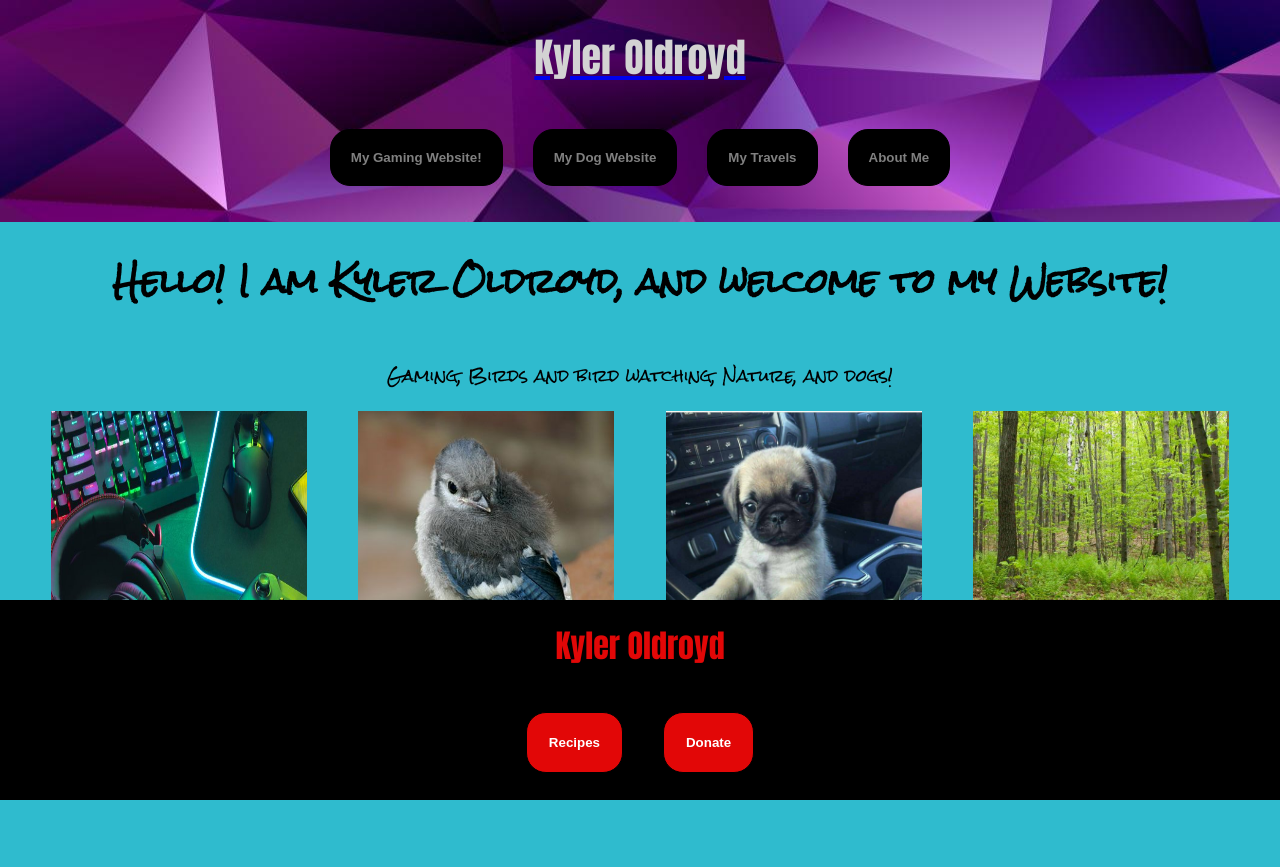
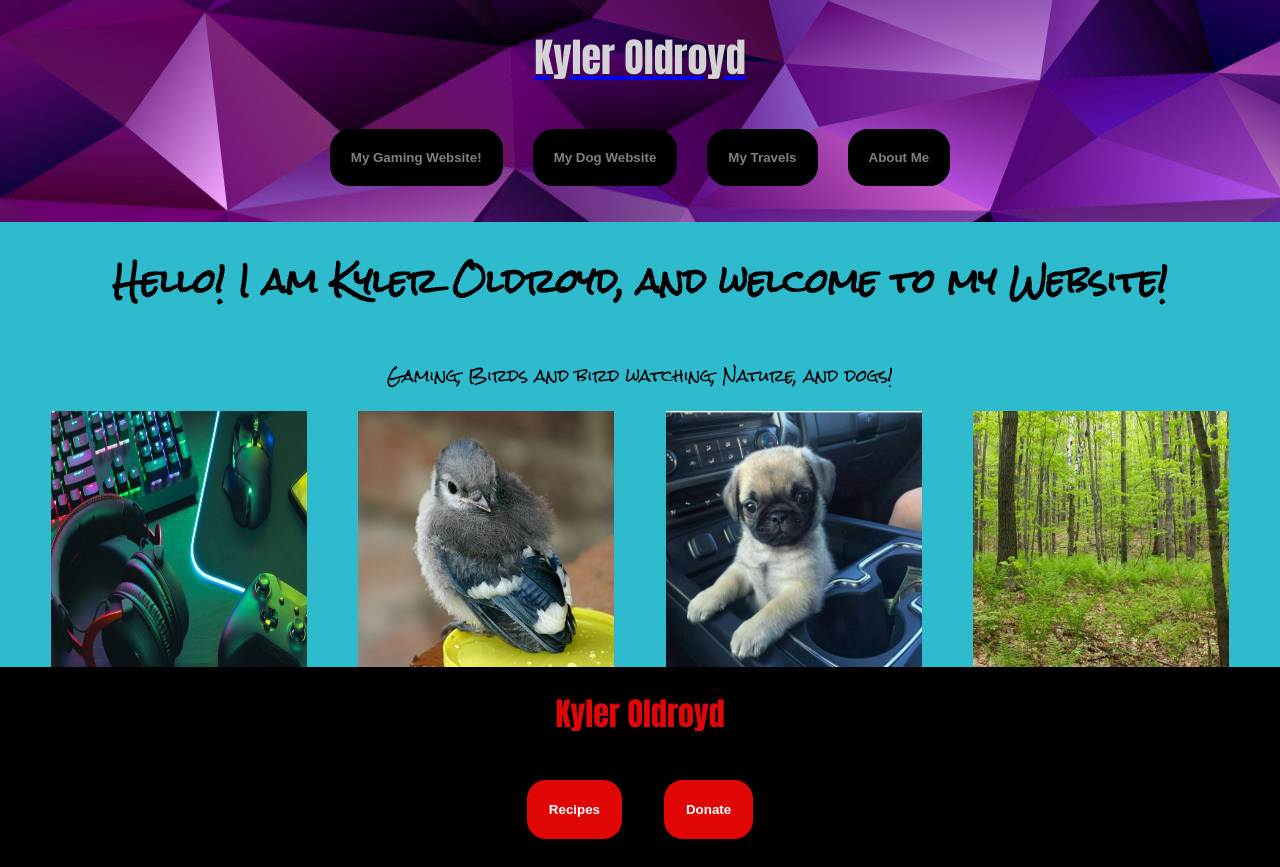
Before and after one commit to Jameson13B/kyler-oldroyd, a React (Create React App) app: page / in a window 1280 px wide. Before the commit the page ends 800 px from the top, so only its background shows below. Built offline with nearby package versions, Linux system fonts and the light colour scheme.

Commit message:
adjusted view for foot of page padding

```diff
--- a/src/App.css
+++ b/src/App.css
@@ -24,6 +24,9 @@
   color: grey;
   font-weight: bold;
 }
+.Content {
+  padding-bottom: 200px;
+}
 .FootOfPage {
   background: black;
   height: 200px;
--- a/src/App.js
+++ b/src/App.js
@@ -26,16 +26,15 @@ function App() {
           </Link>
         </div>
       </div>
-      <div className="content">
-        <Route exact path='/' component={Home} />
-        <Route path='/gaming' component={Gaming} />
+      <div className="Content">
+        <Route exact path="/" component={Home} />
+        <Route path="/gaming" component={Gaming} />
         {/* <Route path='/dogs' component={Dogs} /> */}
         {/* <Route path='/travels' component={Travels} /> */}
         {/* <Route path='/about-me' component={Profile} /> */}
         {/* <Route path='/recipes' component={Recipes} /> */}
         {/* <Route path='/donate' component={Donate} /> */}
       </div>
-      {/* Create padding bottom on content equal to FootOfPage height  */}
       <div className="FootOfPage">
         <h1 className="FootLogo">Kyler Oldroyd</h1>
         <div className="FootButtons">
```
